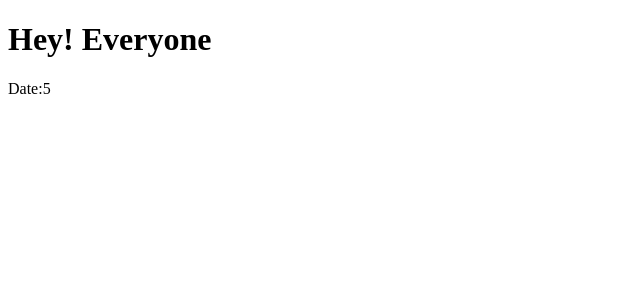
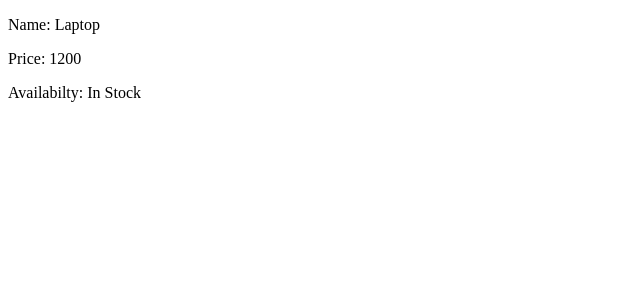
Before and after one commit to itAshmit/react-stand, a React (Vite) app: page / in a window 1280 px wide. Shown: the top 300 px of the page, without its empty margins (0-640 px from the left). Built offline with nearby package versions, Linux system fonts and the light colour scheme.

Commit message:
understood Objects In react

```diff
--- a/src/App.jsx
+++ b/src/App.jsx
@@ -4,7 +4,8 @@
 //import Article from "./component/article";
 //import WelcomeMessage from "./component/WelcomeMessage";
 //import JSxrules from "./component/JSxrules";
-import Greetings from "./component/greetings";
+//import Greetings from "./component/greetings";
+import ProductInfo from "./component/productInfo";
 const App = () =>{
   return(
   <div>
@@ -13,8 +14,9 @@ const App = () =>{
     <Article/>
     <Footer/>
     <WelcomeMessage/>
-    <JSxrules/>*/}
-    <Greetings/>
+    <JSxrules/>
+    <Greetings/>*/}
+    <ProductInfo/>
   </div>
   );
 };
--- /dev/null
+++ b/src/component/productInfo.jsx
@@ -0,0 +1,16 @@
+const ProductInfo = () => {
+    const product={
+        name:'Laptop',
+        price:1200,
+        availabilty:'In Stock'
+    };
+  return (
+    <div>
+      <p>Name: {product.name}</p>
+      <p>Price: {product.price}</p>
+      <p>Availabilty: {product.availabilty}</p>
+    </div>
+  );
+};
+
+export default ProductInfo;
```
